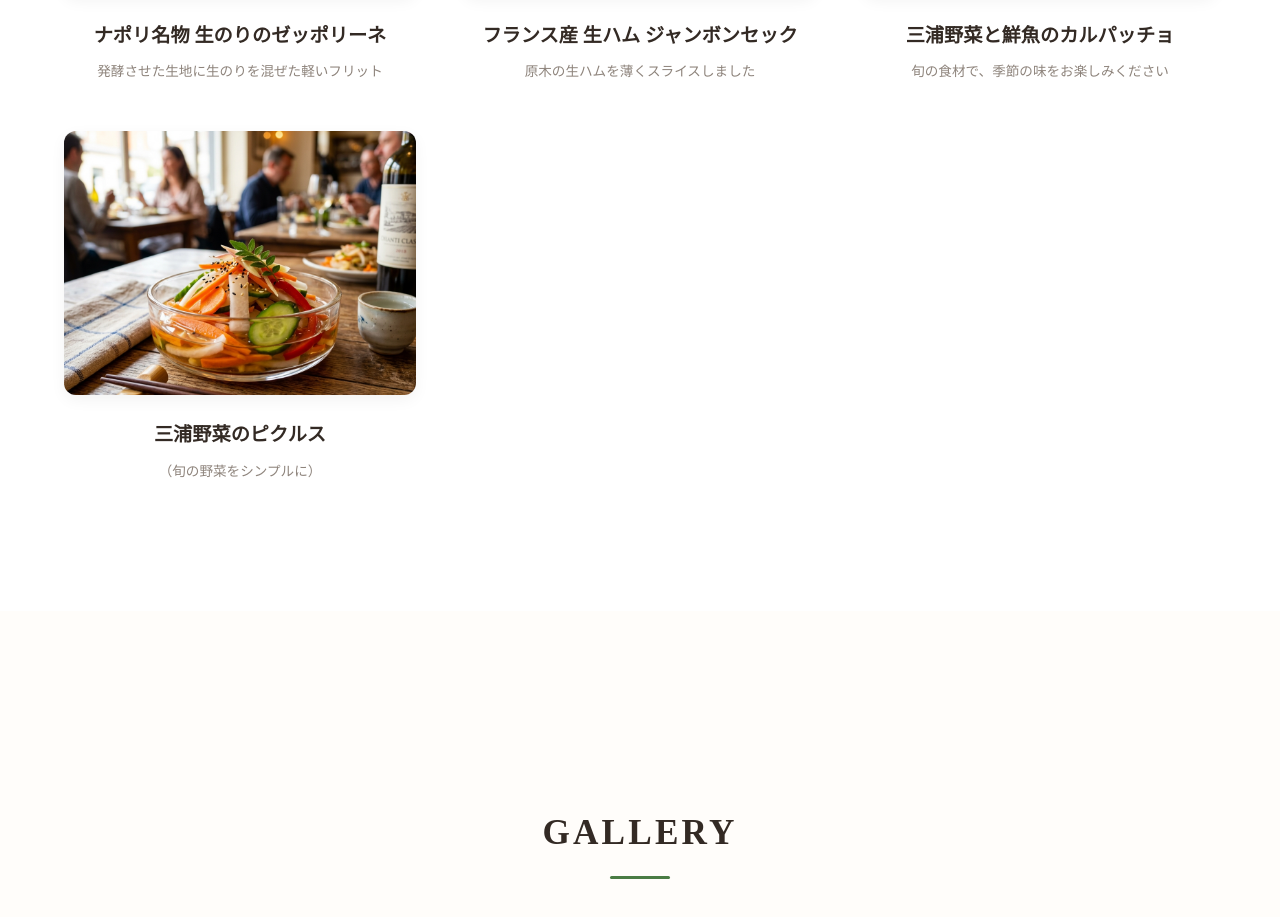
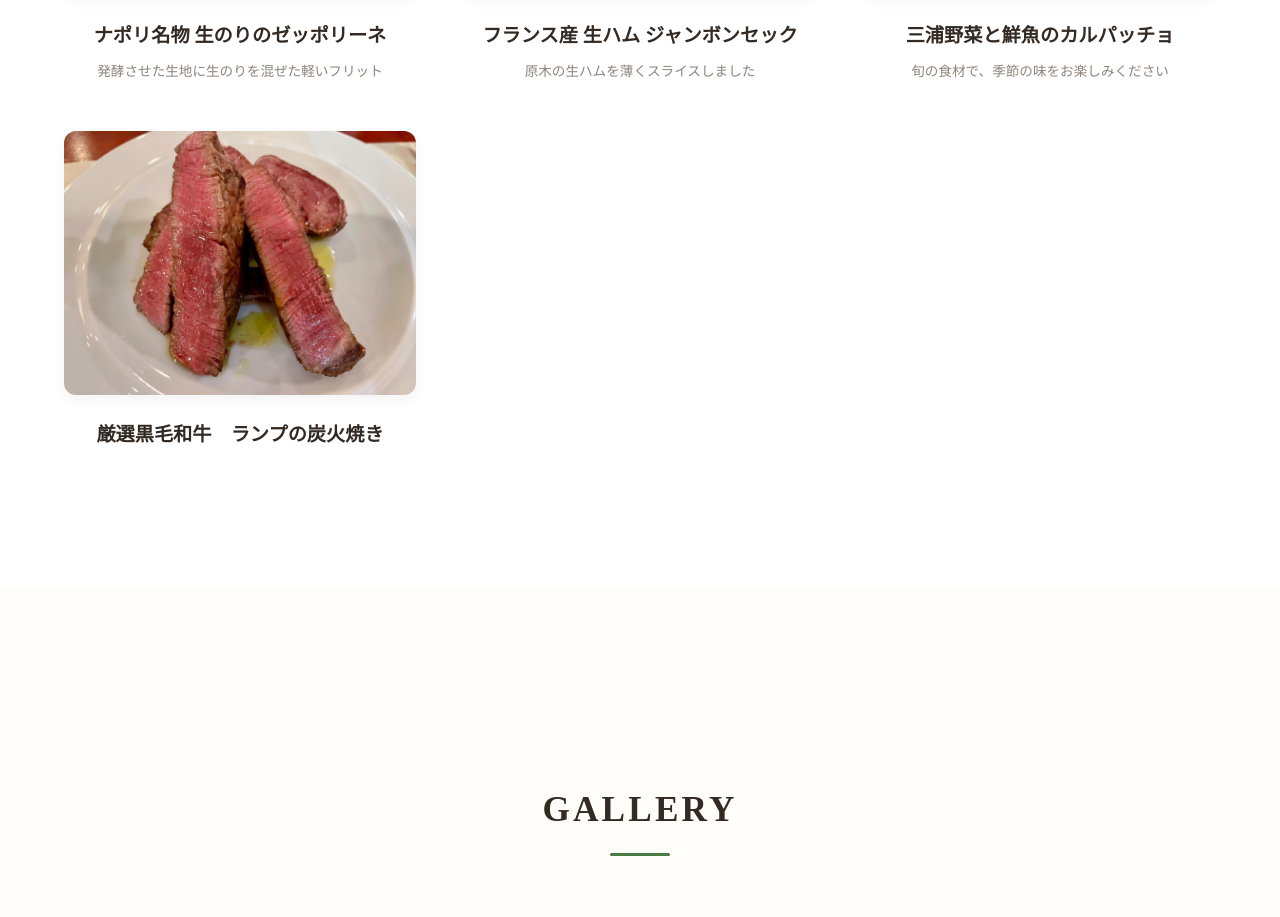
Before and after one commit to hiroyukimaekawa-lang/hanzo-kicthen, a plain HTML site: page index.html in a window 1280 px wide. Shown: the part 2580-3497 px from the top of the page. Drawn offline with Linux system fonts and the light colour scheme.

Commit message:
Update item 4 to Wagyu Lamp and update images

```diff
--- a/index.html
+++ b/index.html
@@ -123,11 +123,12 @@
                 </div>
                 <div class="menu-item">
                     <div class="menu-img">
-                        <img src="img/miura_pickles.png" alt="Miura Vegetable Pickles">
+                        <img src="img/line_oa_chat_260305_161900_group/line_oa_chat_260305_161859_group_2.jpg"
+                            alt="Miura Vegetable Pickles">
                     </div>
                     <div class="menu-info">
-                        <h4>三浦野菜のピクルス</h4>
-                        <p>（旬の野菜をシンプルに）</p>
+                        <h4>厳選黒毛和牛　ランプの炭火焼き</h4>
+
                     </div>
                 </div>
             </div>
```
Also changed, not shown: 4 other files.
